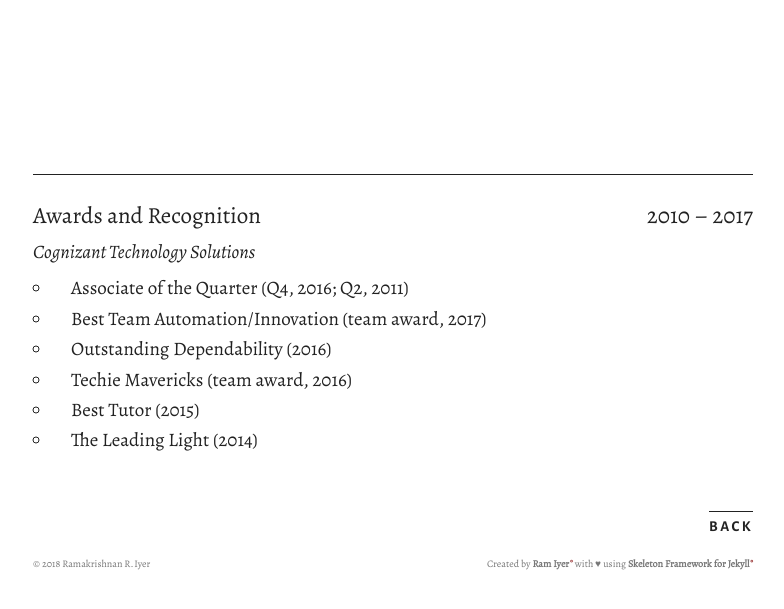
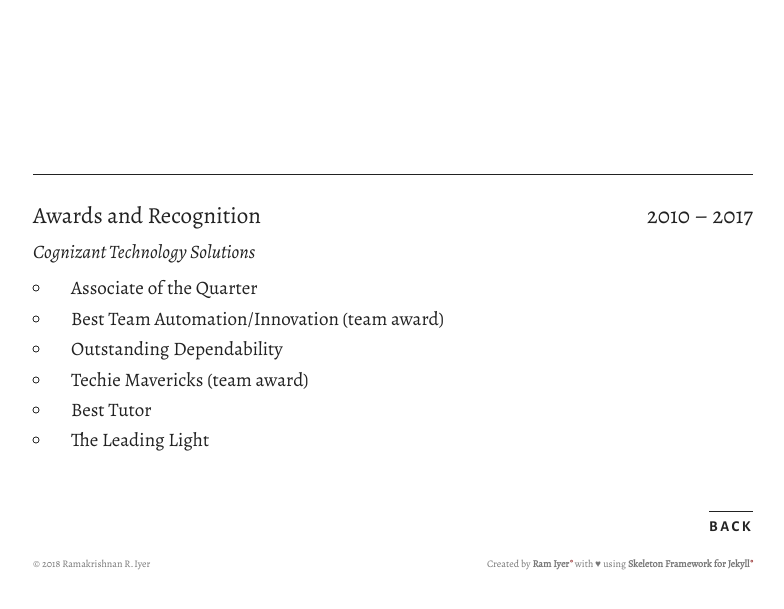
Before and after one commit to theramiyer/resume, a Jekyll site: the page built from data/_achievements/awards-and-recognition.markdown, in a window 1280 px wide. Shown: the top 609 px of the page, without its empty margins (247-1031 px from the left). Built offline with Jekyll 4.4.1, drawn with Linux system fonts in a browser that asks for light colours; nearby versions of some CDN libraries.

Commit message:
Update awards

```diff
--- a/data/_achievements/awards-and-recognition.markdown
+++ b/data/_achievements/awards-and-recognition.markdown
@@ -5,9 +5,9 @@
 subtitle: "Cognizant Technology Solutions"
 ---
 
-- Associate of the Quarter (Q4, 2016; Q2, 2011)
-- Best Team Automation/Innovation (team award, 2017)
-- Outstanding Dependability (2016)
-- Techie Mavericks (team award, 2016)
-- Best Tutor (2015)
-- The Leading Light (2014)
+- Associate of the Quarter
+- Best Team Automation/Innovation (team award)
+- Outstanding Dependability
+- Techie Mavericks (team award)
+- Best Tutor
+- The Leading Light
```
